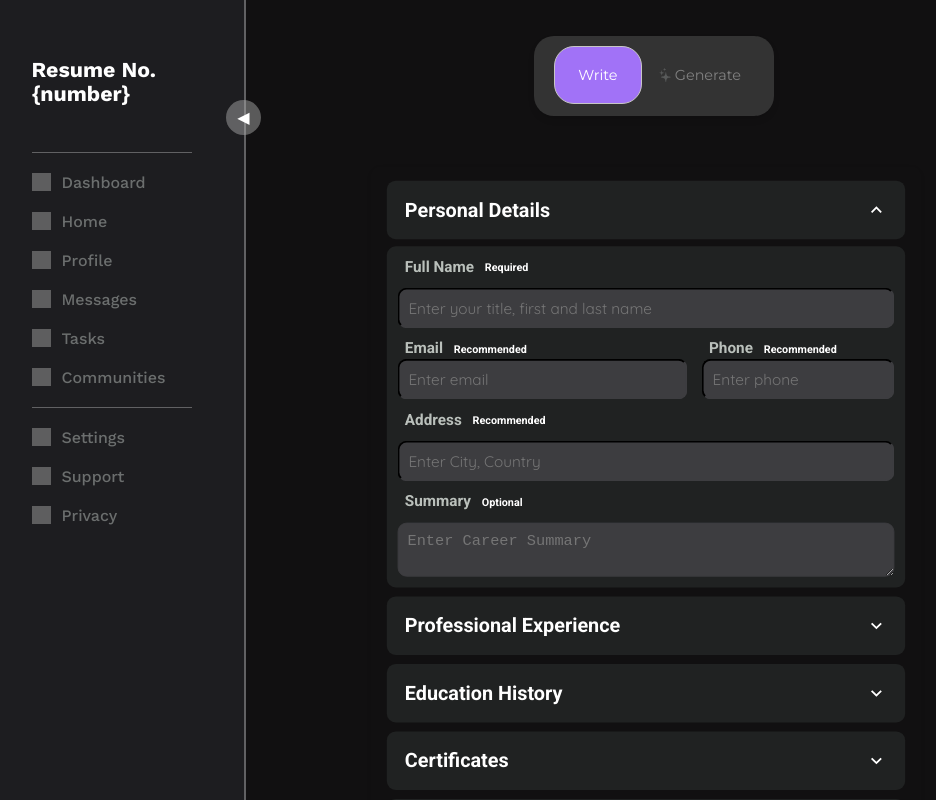
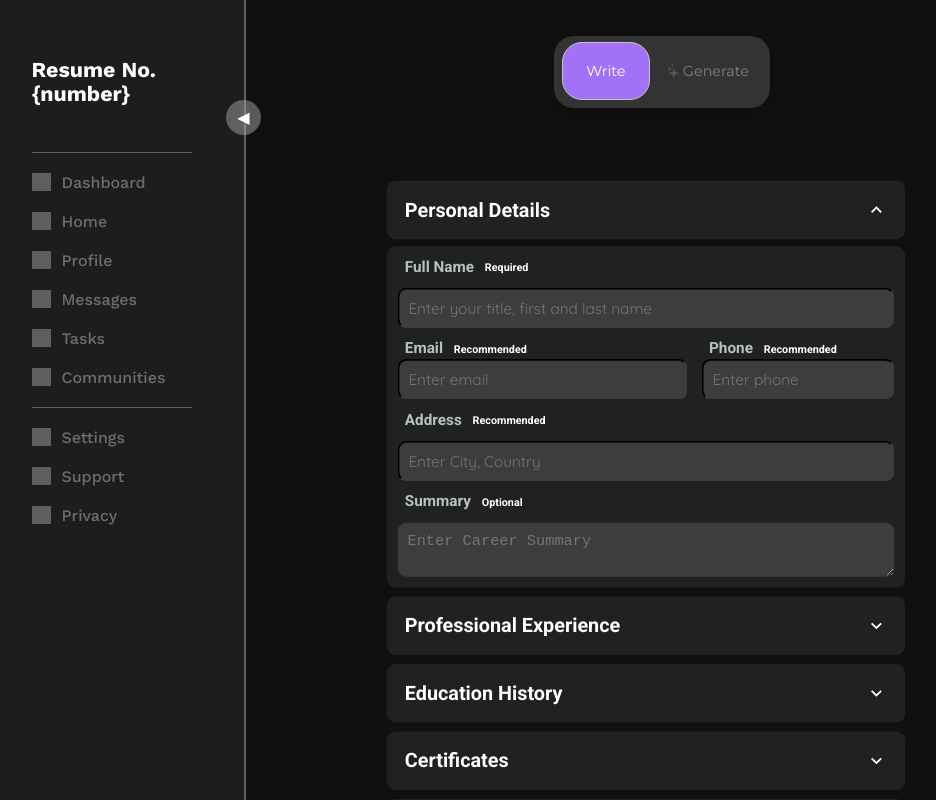
Before and after one commit to schaulet207/resumeBuilder, a React (Vite) app in the folder resumeBuilder/: page / in a window 1280 px wide. Shown: the top 800 px of the page, without its empty margins (6-942 px from the left). Built offline with nearby package versions, Linux system fonts and the light colour scheme; grey boxes are pictures that could not be loaded; a web font is replaced by a local one.

Commit message:
Adds final touches on the toggle button styling.

```diff
--- a/resumeBuilder/index.html
+++ b/resumeBuilder/index.html
@@ -64,7 +64,7 @@
         </div>
       </div>
 
-      <script>
+      <!-- <script>
         function toggleTab(tab) {
           const tabs = document.querySelectorAll(".toggle-tab");
           const img = document.getElementById("generateIcon"); // Get the image element outside the loop
@@ -92,7 +92,7 @@
             }
           });
         }
-      </script>
+      </script> -->
 
       <div class="sidebar" id="sidebar" style="width: 250px">
         <div class="toggle-icon" onclick="toggleSidebar()">&#9664;</div>
--- a/resumeBuilder/src/index.css
+++ b/resumeBuilder/src/index.css
@@ -638,14 +638,16 @@ h4{
   display: flex;
   box-shadow: 0 4px 6px rgba(0,0,0,0.1);
   position: absolute;
-  left: 550px;
+  left: 570px;
   top: 6px;
-  padding: 20px;
+  padding: 16px;
+  padding-left: 8px;
+  padding-right: 8px;
 }
 
 @media (max-width: 1500px) {
   .toggle-switch {
-    left: 300px; /* Set left to 260px when the viewport is 1500px or narrower */
+    left: 320px; /* Set left to 260px when the viewport is 1500px or narrower */
     transform: none; /* Remove the transform to prevent shifting */
   }
 }
--- a/resumeBuilder/template.js
+++ b/resumeBuilder/template.js
@@ -19,3 +19,31 @@ function toggleImage() {
     }
   }
 }
+
+function toggleTab(tab) {
+  const tabs = document.querySelectorAll(".toggle-tab");
+  const img = document.getElementById("generateIcon"); // Get the image element outside the loop
+  tabs.forEach((t) => {
+    console.log(`Tab Text: '${t.textContent.trim()}'`); // Log textContent for debugging
+    t.classList.remove("active"); // Remove 'active' from all tabs
+    if (t.textContent.trim() === tab) {
+      // Trim whitespace and compare
+      t.classList.add("active"); // Set 'active' on the matching tab
+      if (tab === "Generate" && t.id === "generate") {
+        // Fade out, change src to white version, then fade in
+        img.style.opacity = 0;
+        setTimeout(() => {
+          img.src = "./Sparkles SVG White.svg"; // Change the image source to white version
+          img.style.opacity = 1;
+        }, 150); // Matches the transition time
+      } else {
+        // Fade out, change src to original version, then fade in
+        img.style.opacity = 0;
+        setTimeout(() => {
+          img.src = "./Sparkles SVG.svg"; // Change the image source back to the original
+          img.style.opacity = 1;
+        }, 150); // Matches the transition time
+      }
+    }
+  });
+}
```
